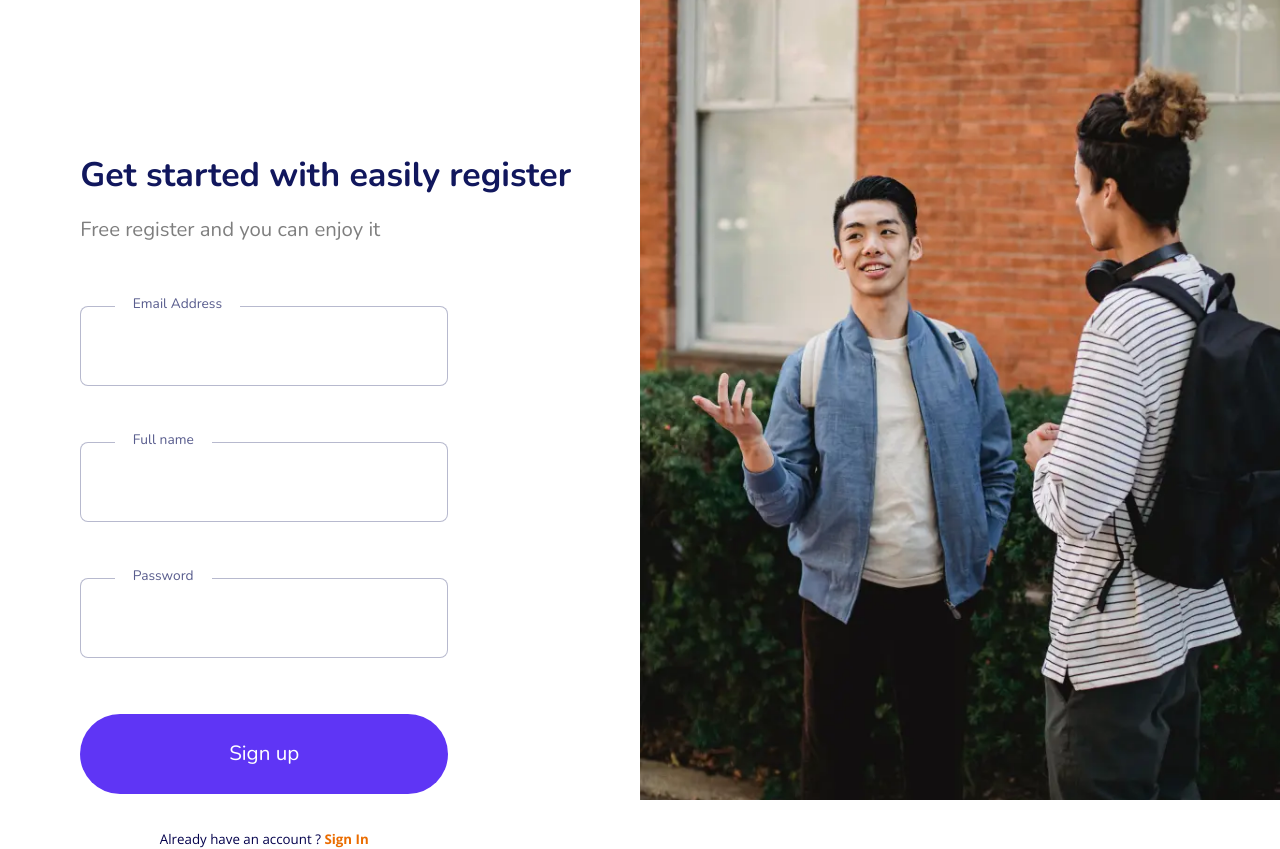
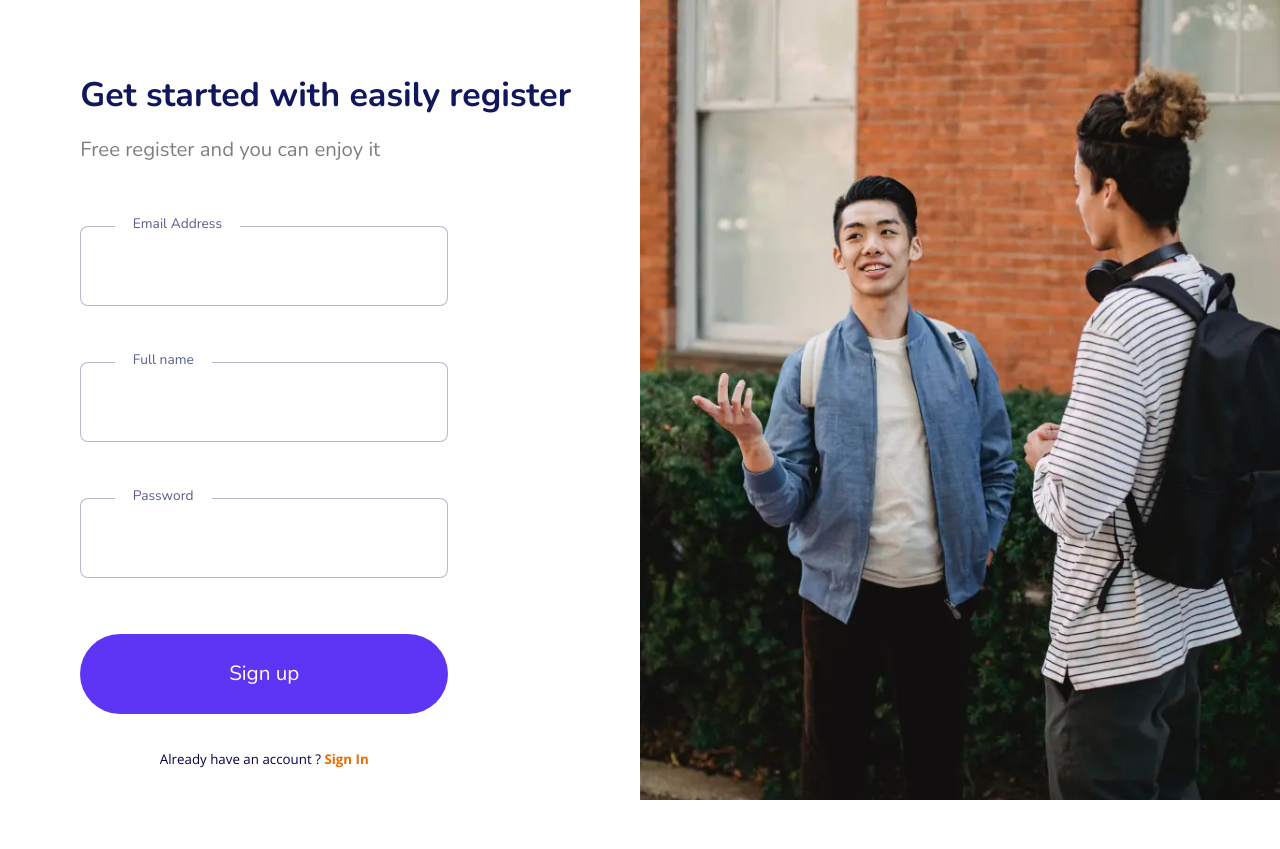
Before and after one commit to ArupKumarDhar/CoChatus, a React (Create React App) app in the folder frontend/: page /registration in a window 1280 px wide. After the commit the page ends 800 px from the top, so only its background shows below. Built offline with nearby package versions, Linux system fonts and the light colour scheme.

Commit message:
Increse login and registration top margin

```diff
--- a/frontend/src/pages/login/index.js
+++ b/frontend/src/pages/login/index.js
@@ -80,7 +80,7 @@ function Login() {
       <ToastContainer />
 
       <div className="w-2/4 flex flex-col items-end">
-        <div className="mr-[69px] mt-[150px]">
+        <div className="mr-[69px] mt-[80px]">
           <h1 className="font-opensans font-bold text-[34px] text-[#11175D] mb-[60px]">
             Login to your account!
           </h1>
--- a/frontend/src/pages/registration/index.js
+++ b/frontend/src/pages/registration/index.js
@@ -100,7 +100,7 @@ function Registration() {
       {/* Left-side */}
       <ToastContainer />
       <div className="w-2/4 flex flex-col items-end">
-        <div className="mr-[69px] mt-[150px]">
+        <div className="mr-[69px] mt-[70px]">
           <h1 className="font-nunito font-bold text-[34px] text-[#11175D] mb-[13px]">
             Get started with easily register
           </h1>
```
